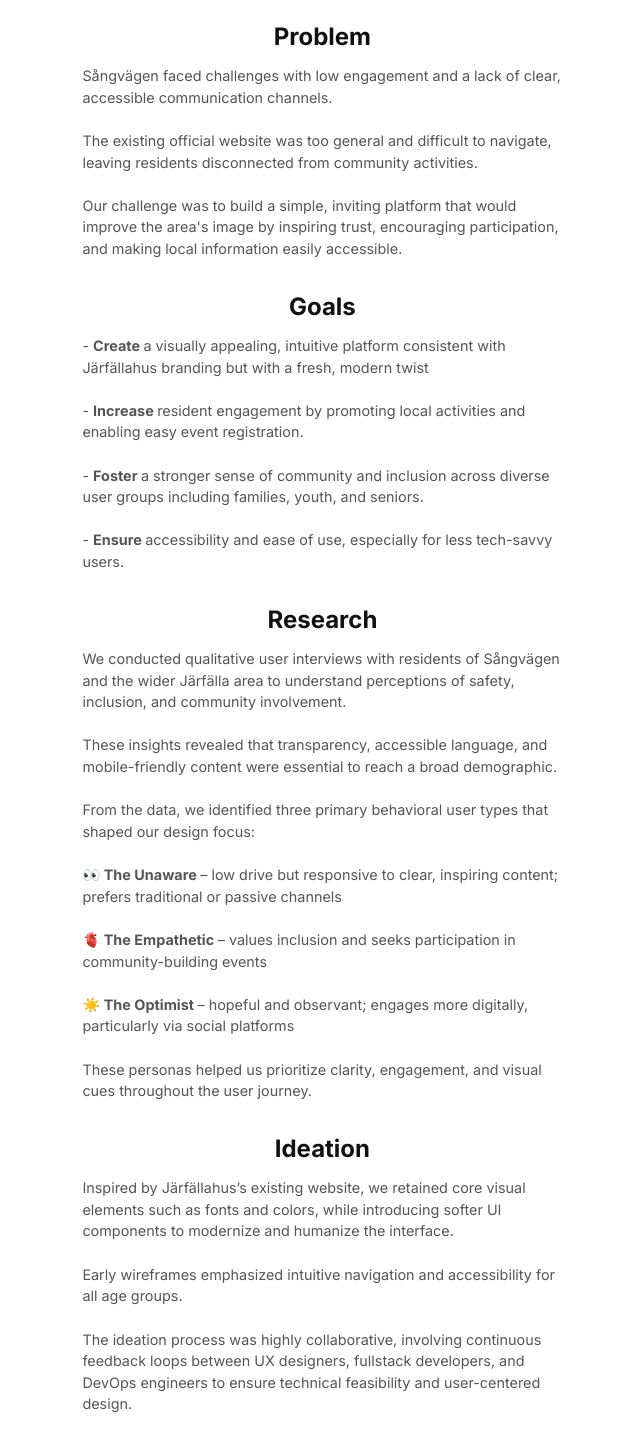
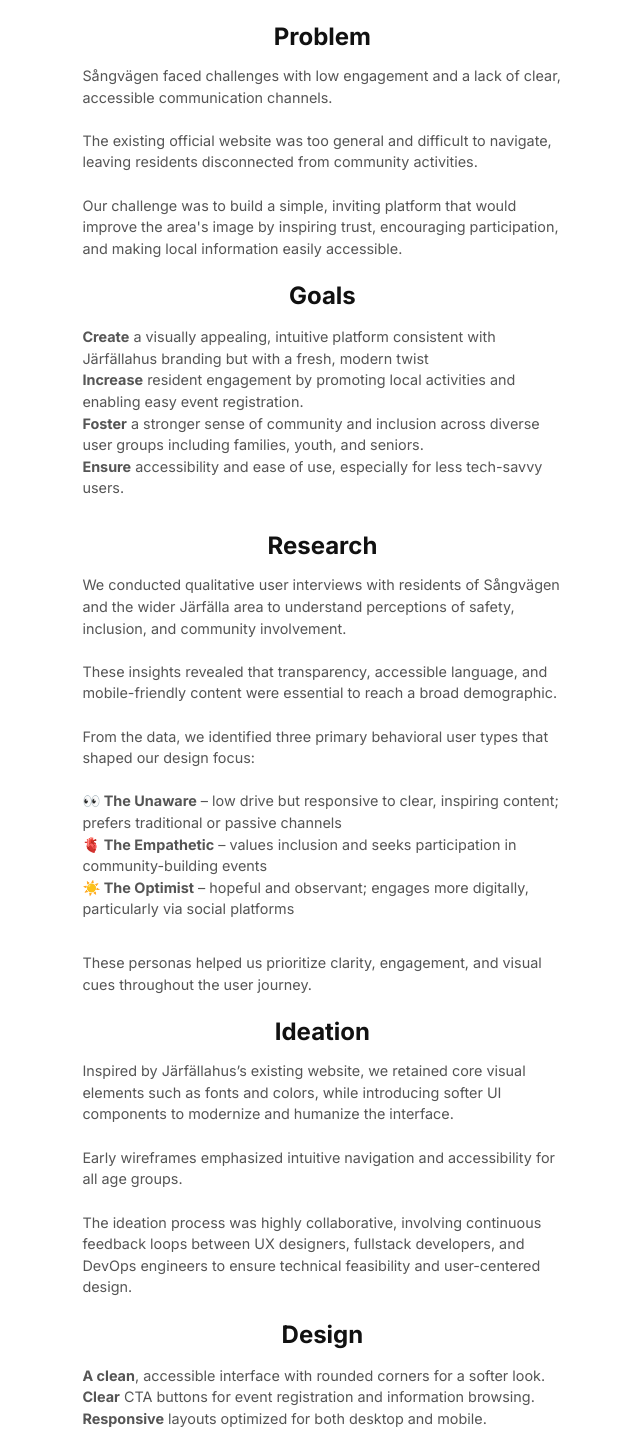
Before and after one commit to desjohnsen/portfolio, a React (Vite) app: page /projects/1 in a window 1280 px wide. Shown: the part 680-2112 px from the top of the page, without its empty margins (364-1004 px from the left). Built offline with nearby package versions, Linux system fonts and the light colour scheme.

Commit message:
refactor: replace <br> with semantic paragraphs in Project1

```diff
--- a/src/pages/Project1.jsx
+++ b/src/pages/Project1.jsx
@@ -11,68 +11,111 @@ const Project1 = () => {
       timeframe="10 weeks"
       tools="Figma"
     >
-      <section id="overview">
+      <section id="overview" className="project-content">
         <h2>Overview</h2>
-        <p>Our mission was to improve Sångvägen’s reputation by creating a welcoming and vibrant digital platform that fosters a sense of safety, inclusion, and community.<br /><br />
-           Developed in close collaboration with Järfällahus and local stakeholders as part of a real client project during our studies at Chas Academy, the platform was informed by real user insights and built by a cross-functional team of 11 students:<br /><br />
-           👩‍🎨 <strong>2 UX/UI designers</strong> <br />
-          ⚙️ <strong>2 DevOps engineers</strong>  <br />
-          💻 <strong>7 fullstack developers (open source stack)</strong>
+        <p>
+          Our mission was to improve Sångvägen’s reputation by creating a welcoming
+          and vibrant digital platform that fosters a sense of safety, inclusion, and community.
+        </p>
+        <p>
+          Developed in close collaboration with Järfällahus and local stakeholders as part of a real
+          client project during our studies at Chas Academy, the platform was informed by real user
+          insights and built by a cross-functional team of 11 students:
+        </p>
+        <ul>
+          <li>👩‍🎨 <strong>2 UX/UI designers</strong></li>
+          <li>⚙️ <strong>2 DevOps engineers</strong></li>
+          <li>💻 <strong>7 fullstack developers (open source stack)</strong></li>
+        </ul>
+      </section>
 
+      <section id="problem" className="project-content">
+        <h2>Problem</h2>
+        <p>
+          Sångvägen faced challenges with low engagement and a lack of clear, accessible communication channels.
+        </p>
+        <p>
+          The existing official website was too general and difficult to navigate, leaving residents disconnected from community activities.
+        </p>
+        <p>
+          Our challenge was to build a simple, inviting platform that would improve the area's image by inspiring trust,
+          encouraging participation, and making local information easily accessible.
         </p>
       </section>
 
-      <section id="problem">
-        <h2>Problem</h2>
-        <p>Sångvägen faced challenges with low engagement and a lack of clear, accessible communication channels.<br /><br /> The existing official website was too general and difficult to navigate, leaving residents disconnected from community activities.<br /><br />
-           Our challenge was to build a simple, inviting platform that would improve the area's image by inspiring trust, encouraging participation, and making local information easily accessible.</p>
+      <section id="goals" className="project-content">
+        <h2>Goals</h2>
+        <ul>
+          <li><strong>Create</strong> a visually appealing, intuitive platform consistent with Järfällahus branding but with a fresh, modern twist</li>
+          <li><strong>Increase</strong> resident engagement by promoting local activities and enabling easy event registration.</li>
+          <li><strong>Foster</strong> a stronger sense of community and inclusion across diverse user groups including families, youth, and seniors.</li>
+          <li><strong>Ensure</strong> accessibility and ease of use, especially for less tech-savvy users.</li>
+        </ul>
       </section>
 
-      <section id="goals">
-        <h2>Goals</h2>
+      <section id="research" className="project-content">
+        <h2>Research</h2>
         <p>
-        - <strong> Create </strong> a visually appealing, intuitive platform consistent with Järfällahus branding but with a fresh, modern twist <br /><br />
-         - <strong> Increase </strong> resident engagement by promoting local activities and enabling easy event registration. <br /><br />
-         - <strong> Foster </strong> a stronger sense of community and inclusion across diverse user groups including families, youth, and seniors. <br /><br />
-         - <strong> Ensure </strong> accessibility and ease of use, especially for less tech-savvy users.</p>
+          We conducted qualitative user interviews with residents of Sångvägen and the wider Järfälla area to understand perceptions
+          of safety, inclusion, and community involvement.
+        </p>
+        <p>
+          These insights revealed that transparency, accessible language, and mobile-friendly content were essential to reach a broad demographic.
+        </p>
+        <p>
+          From the data, we identified three primary behavioral user types that shaped our design focus:
+        </p>
+        <ul>
+          <li><strong>👀 The Unaware</strong> – low drive but responsive to clear, inspiring content; prefers traditional or passive channels</li>
+          <li><strong>🫀 The Empathetic</strong> – values inclusion and seeks participation in community-building events</li>
+          <li><strong>☀️ The Optimist</strong> – hopeful and observant; engages more digitally, particularly via social platforms</li>
+        </ul>
+        <p>
+          These personas helped us prioritize clarity, engagement, and visual cues throughout the user journey.
+        </p>
       </section>
 
-      <section id="research">
-        <h2>Research</h2>
-        <p>We conducted qualitative user interviews with residents of Sångvägen and the wider Järfälla area to understand perceptions of safety, inclusion, and community involvement.<br /><br />
-           These insights revealed that transparency, accessible language, and mobile-friendly content were essential to reach a broad demographic. <br /><br />
-           From the data, we identified three primary behavioral user types that shaped our design focus: <br /><br />
-           <strong> 👀 The Unaware </strong> – low drive but responsive to clear, inspiring content; prefers traditional or passive channels <br /><br />
-           <strong> 🫀 The Empathetic </strong> – values inclusion and seeks participation in community-building events <br /><br />
-           <strong> ☀️ The Optimist </strong> – hopeful and observant; engages more digitally, particularly via social platforms <br /><br />
-           These personas helped us prioritize clarity, engagement, and visual cues throughout the user journey.</p>
+      <section id="ideation" className="project-content">
+        <h2>Ideation</h2>
+        <p>
+          Inspired by Järfällahus’s existing website, we retained core visual elements such as fonts and colors,
+          while introducing softer UI components to modernize and humanize the interface.
+        </p>
+        <p>
+          Early wireframes emphasized intuitive navigation and accessibility for all age groups.
+        </p>
+        <p>
+          The ideation process was highly collaborative, involving continuous feedback loops between UX designers,
+          fullstack developers, and DevOps engineers to ensure technical feasibility and user-centered design.
+        </p>
       </section>
 
-      <section id="ideation">
-        <h2>Ideation</h2>
-        <p>Inspired by Järfällahus’s existing website, we retained core visual elements such as fonts and colors, while introducing softer UI components to modernize and humanize the interface.<br /><br />
-           Early wireframes emphasized intuitive navigation and accessibility for all age groups.<br /><br />
-           The ideation process was highly collaborative, involving continuous feedback loops between UX designers, fullstack developers, and DevOps engineers to ensure technical feasibility and user-centered design.</p>
-      </section>
-
-      <section id="design">
+      <section id="design" className="project-content">
         <h2>Design</h2>
-        <p>Our final high-fidelity design included:<br /><br />
-        <strong>- A clean </strong>, accessible interface with rounded corners for a softer look.<br /><br />
-        <strong>- Clear </strong> CTA buttons for event registration and information browsing.<br /><br />
-        <strong>- Responsive </strong> layouts optimized for both desktop and mobile.<br /><br />
-        <strong>- Visual </strong>cues and feedback incorporated to guide users, especially seniors and digitally inexperienced residents.</p>
+        <ul>
+          <li><strong>A clean</strong>, accessible interface with rounded corners for a softer look.</li>
+          <li><strong>Clear</strong> CTA buttons for event registration and information browsing.</li>
+          <li><strong>Responsive</strong> layouts optimized for both desktop and mobile.</li>
+          <li><strong>Visual</strong> cues and feedback incorporated to guide users, especially seniors and digitally inexperienced residents.</li>
+        </ul>
         <img src={phoneImage} alt="Järfällahus app" className="project-image" />
       </section>
 
-      <section id="outcome">
+      <section id="outcome" className="project-content">
         <h2>Outcome</h2>
-        <p>We conducted both guerrilla usability tests in public spaces and structured user testing sessions with residents.<br /><br />
-           The feedback informed several design improvements, including clearer scroll cues, better button labeling, and simplified navigation.<br /><br />
-           The platform was well received and appreciated for its clarity, friendliness, and relevance to everyday life in Sångvägen.<br /><br />
-           In the end, the project contributed to a more approachable digital presence and gave residents better tools to connect with each other and their community.</p>
+        <p>
+          We conducted both guerrilla usability tests in public spaces and structured user testing sessions with residents.
+        </p>
+        <p>
+          The feedback informed several design improvements, including clearer scroll cues, better button labeling, and simplified navigation.
+        </p>
+        <p>
+          The platform was well received and appreciated for its clarity, friendliness, and relevance to everyday life in Sångvägen.
+        </p>
+        <p>
+          In the end, the project contributed to a more approachable digital presence and gave residents better tools to connect with each other and their community.
+        </p>
       </section>
-
     </ProjectLayout>
   );
 };
--- a/src/styles/ProjectLayout.css
+++ b/src/styles/ProjectLayout.css
@@ -143,11 +143,27 @@
 .project-content p {
   font-size: 0.77rem;
   color: var(--gray-text);
-  text-align: left;
-  margin-bottom: 2rem;
+  line-height: 1.5;
+  margin-bottom: 1.35rem;
   max-width: 60ch;
   margin-inline: auto;
+  text-align: left;
+}
+
+.project-content ul {
+  margin: 0 0 2rem 0rem;
+  padding: 0;
+  text-align: left;
+  list-style: none;
+  margin-top: 1rem;
+}
+
+.project-content li {
+  margin-bottom: 0rem;
+  font-size: 0.9rem;
+  color: var(--gray-text);
   line-height: 1.5;
+  margin-inline: auto;
 }
 
 .project-image {
@@ -201,11 +217,9 @@
 
   .project-content p {
     font-size: 0.9rem;
-    margin-bottom: 2rem;
   }
 
   .project-image {
-    max-width: 480px;
     margin: 3rem auto;
   }
 }
```
